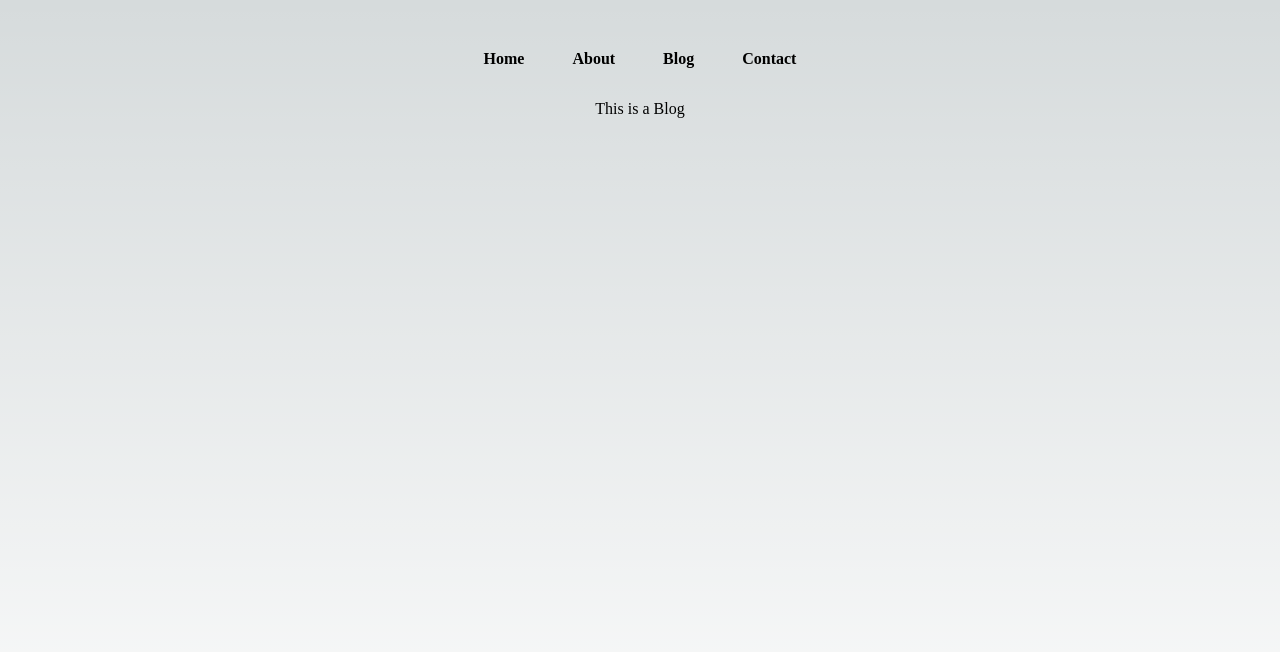
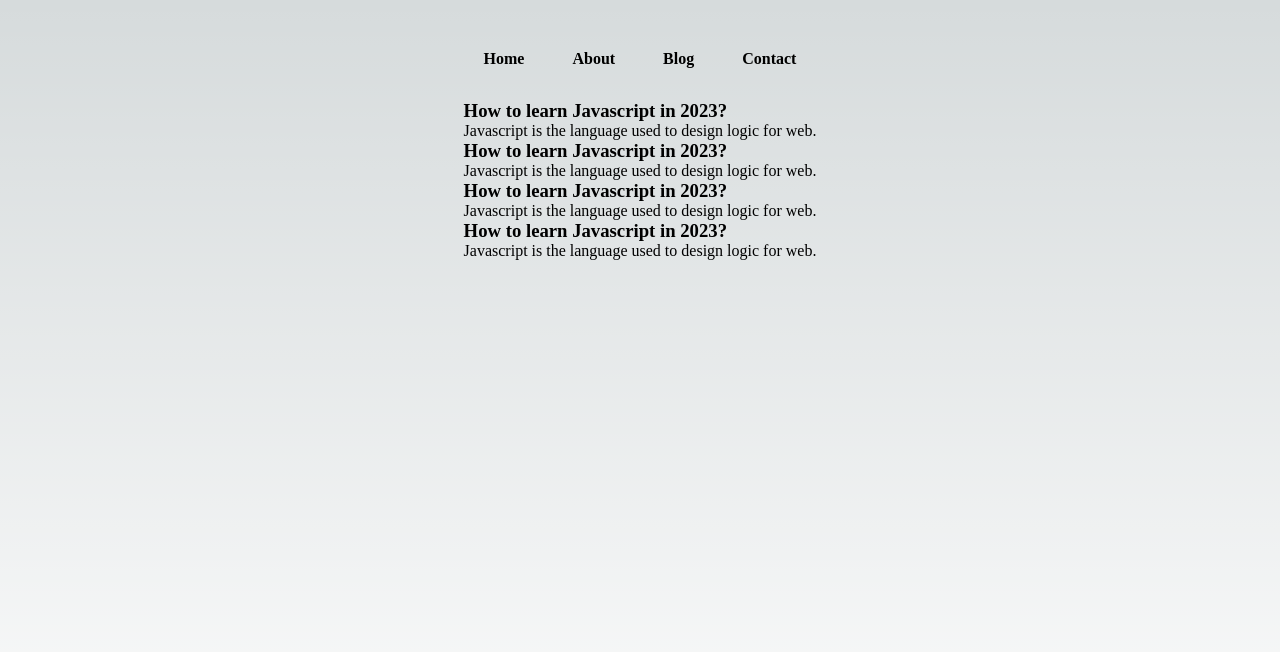
Before and after one commit to mayurigurav1997/nextjs1, a Next.js app: page /blog in a window 1280 px wide. Shown: the top 652 px of the page. Built offline with nearby package versions, Linux system fonts and the light colour scheme.

Commit message:
blockpost added

```diff
--- a/pages/blog.js
+++ b/pages/blog.js
@@ -1,9 +1,33 @@
 import React from 'react'
-import styles from '@/styles/Home.module.css'
+import styles from '@/styles/Blog.module.css'
+import Link from 'next/link'
 
 const blog = () => {
     return (
-        <div className={styles.main}>This is a Blog</div>
+        <div className={styles.container}>
+            <main className={styles.main}>
+
+                <div className="blogs">
+                    <div className={styles.blogItemh3}>
+                        <Link href={'/blockpost/learn-javascript'}>
+                            <h3>How to learn Javascript in 2023?</h3></Link>
+                        <p>Javascript is the language used to design logic for web.</p>
+                    </div>
+                    <div className="blogItem">
+                        <h3>How to learn Javascript in 2023?</h3>
+                        <p>Javascript is the language used to design logic for web.</p>
+                    </div>
+                    <div className="blogItem">
+                        <h3>How to learn Javascript in 2023?</h3>
+                        <p>Javascript is the language used to design logic for web.</p>
+                    </div>
+                    <div className="blogItem">
+                        <h3>How to learn Javascript in 2023?</h3>
+                        <p>Javascript is the language used to design logic for web.</p>
+                    </div>
+                </div>
+            </main>
+        </div>
     )
 }
 
--- /dev/null
+++ b/styles/Blockpost.module.css
@@ -0,0 +1,11 @@
+.main {
+  display: flex;
+  flex-direction: column;
+  justify-content: flex-start;
+  align-items: center;
+  padding-top: 2rem;
+  min-height: 100vh;
+}
+.container {
+  padding: 0 22rem;
+}
--- /dev/null
+++ b/styles/Blog.module.css
@@ -0,0 +1,12 @@
+.main {
+  display: flex;
+  flex-direction: column;
+  justify-content: flex-start;
+  align-items: center;
+  padding-top: 2rem;
+  min-height: 100vh;
+}
+
+.blogItemh3 {
+  cursor: pointer;
+}
```
Also changed, not shown: pages/blockpost/[slug].js (+8 -2 lines), pages/index.js (+1 -19 lines).
